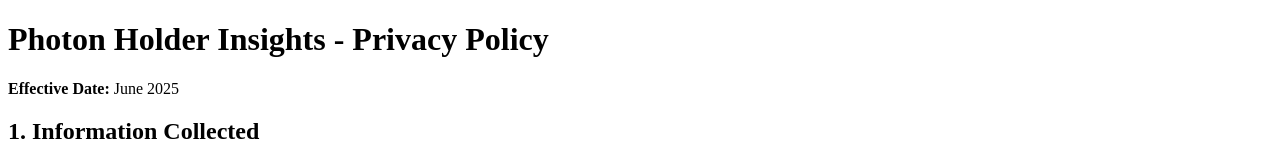
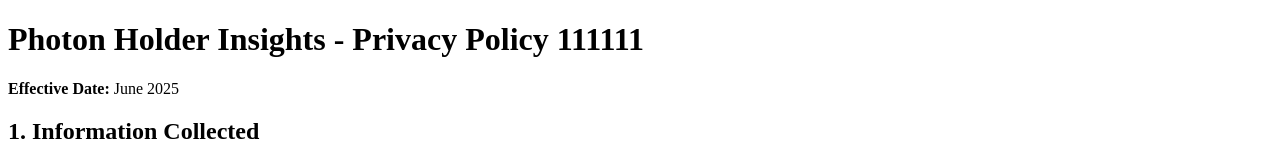
Before and after one commit to dkenno2000/extensions-privacy-policy, a plain HTML site: page index.html in a window 1280 px wide. Shown: the top 160 px of the page. Drawn offline with Linux system fonts and the light colour scheme.

Commit message:
index.html

```diff
--- a/index.html
+++ b/index.html
@@ -6,7 +6,7 @@
   <meta name="viewport" content="width=device-width, initial-scale=1.0">
 </head>
 <body>
-  <h1>Photon Holder Insights - Privacy Policy</h1>
+  <h1>Photon Holder Insights - Privacy Policy 111111</h1>
   <p><strong>Effective Date:</strong> June 2025</p>
 
   <h2>1. Information Collected</h2>
```
